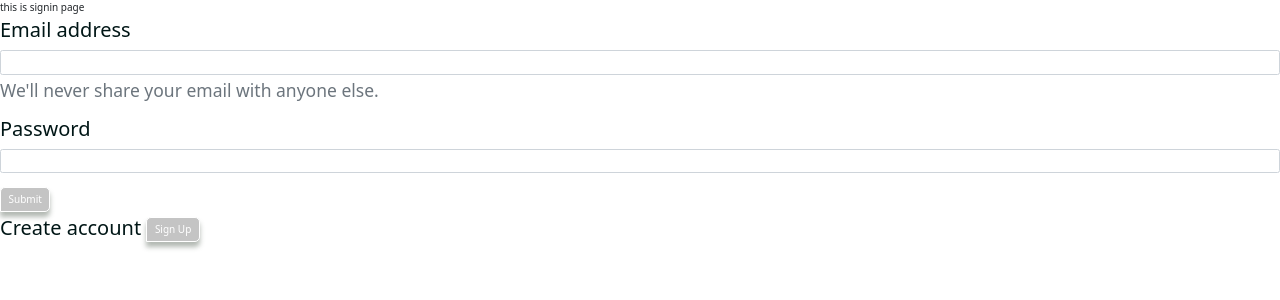
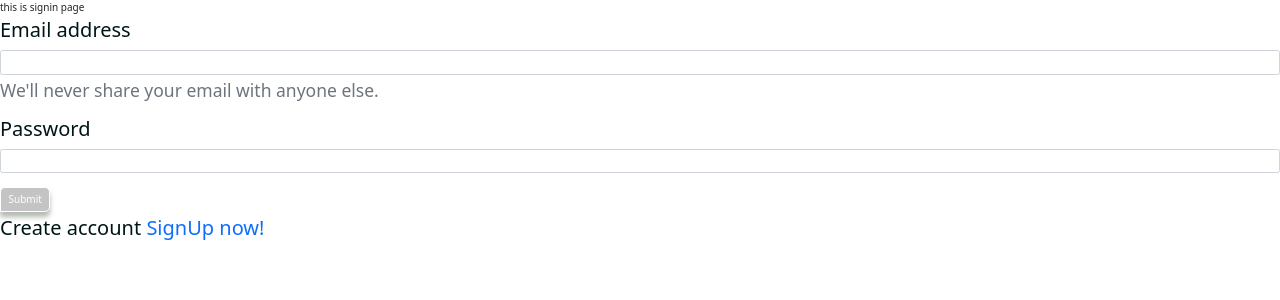
Before and after one commit to KoyalThakur/final-year-project, a Django app: page /signIn in a window 1280 px wide. Shown: the part 66-366 px from the top of the page. Run offline with Django 3.2, Linux system fonts and the light colour scheme.

Commit message:
signup done

```diff
--- a/Webnarys/home/urls.py
+++ b/Webnarys/home/urls.py
@@ -9,6 +9,6 @@ urlpatterns = [
     path('contact',views.contact,name='contact'),
     path('signIn',views.signIn,name='signIn'),
     # path('signUp', views.signUphandle, name='signUphandle'),
-    path('searchResult',views.searchResult,name='searchResult')
-
+    path('searchResult',views.searchResult,name='searchResult'),
+   url(r'^signUp/$', views.signup, name='signup'),
 ]
--- a/Webnarys/home/views.py
+++ b/Webnarys/home/views.py
@@ -1,9 +1,8 @@
 from django.shortcuts import render, HttpResponse, redirect
 from datetime import datetime
 from home.models import Contact
-from django.contrib.auth.forms import UserCreationForm
 from django.contrib.auth import login, authenticate
-
+from home.forms import SignUpForm
 def index(request):
     return render(request,'index.html')
 def about(request):
@@ -20,7 +19,22 @@ def signIn(request):
     return render(request,'signIn.html')
 def searchResult(request):
     return render(request, 'searchResult.html')
-# def signUphandle(request):
+def signup(request):
+    if request.method == 'POST':
+        form = SignUpForm(request.POST)
+        if form.is_valid():
+            form.save()
+            username = form.cleaned_data.get('username')
+            raw_password = form.cleaned_data.get('password1')
+            user = authenticate(username=username, password=raw_password)
+            login(request, user)
+            return redirect('/')
+    else:
+        form = SignUpForm()
+    return render(request, 'signUp.html', {'form': form})
+
+
+    # def signUphandle(request):
 #     if request.method == 'POST':
 #         username=request.POST['username']
 #         useremail=request.POST['useremail']
--- a/Webnarys/templates/signIn.html
+++ b/Webnarys/templates/signIn.html
@@ -1,50 +1,6 @@
 {% extends 'base.html' %}
 {% block  title%}SignIn | {% endblock  %}
-
-
-<!-- Modal -->
-<div class="modal fade" id="signupmodal" tabindex="-1" aria-labelledby="signupmodal" aria-hidden="true">
-  <div class="modal-dialog">
-    <div class="modal-content">
-      <div class="modal-header">
-        <h5 class="modal-title" id="signupmodal">Sign Up</h5>
-        <button type="button" class="btn-close" data-bs-dismiss="modal" aria-label="Close"></button>
-      </div>
-      <div class="modal-body">
-
-    <form >
-    {% csrf_token %}
-    <div class="mb-3">
-    <label for="exampleInputName" class="form-label">Email address</label>
-    <input type="email" class="form-control" id="exampleInputName" name="username" required>
-    <div id="emailHelp" class="form-text">We'll never share your email with anyone else.</div>
-  </div>
-  <div class="mb-3">
-    <label for="exampleInputEmail1" class="form-label">Email address</label>
-    <input type="email" class="form-control" id="exampleInputEmail1" aria-describedby="emailHelp" name="useremail" required>
-    <div id="emailHelp" class="form-text">We'll never share your email with anyone else.</div>
-  </div>
-  <div class="mb-3">
-    <label for="exampleInputPassword1" class="form-label">Password</label>
-    <input type="password" class="form-control" id="exampleInputPassword1" name="username" required>
-  </div>
-  <div class="mb-3 form-check">
-    <input type="checkbox" class="form-check-input" id="exampleCheck1">
-    <label class="form-check-label" for="exampleCheck1">Check me out</label>
-  </div>
-  <button type="submit" class="btn btn-primary">Submit</button>
-</form>
-
-      </div>
-      <div class="modal-footer">
-        <button type="button" class="btn btn-secondary" data-bs-dismiss="modal">Close</button>
-        <button type="button" class="btn btn-primary">Save changes</button>
-      </div>
-    </div>
-  </div>
-</div>
 {%block body%}
-
 
 this is signin page
 <div class="signin-container">
@@ -61,10 +17,7 @@ this is signin page
   <button type="submit" class="btn btn-primary">Submit</button>
 </form>
 <div>
-Create account <!-- Button trigger modal -->
-<button type="button" class="btn btn-primary" data-bs-toggle="modal" data-bs-target="#signupmodal">
-  Sign Up
-</button>
+Create account <a href="/signUp">SignUp now!</a>
 </div>
 </div>
 {%endblock body%}
```
Also changed, not shown: Webnarys/home/forms.py (added, +12 -0 lines), Webnarys/templates/signUp.html (added, +37 -0 lines), Webnarys/db.sqlite3.
